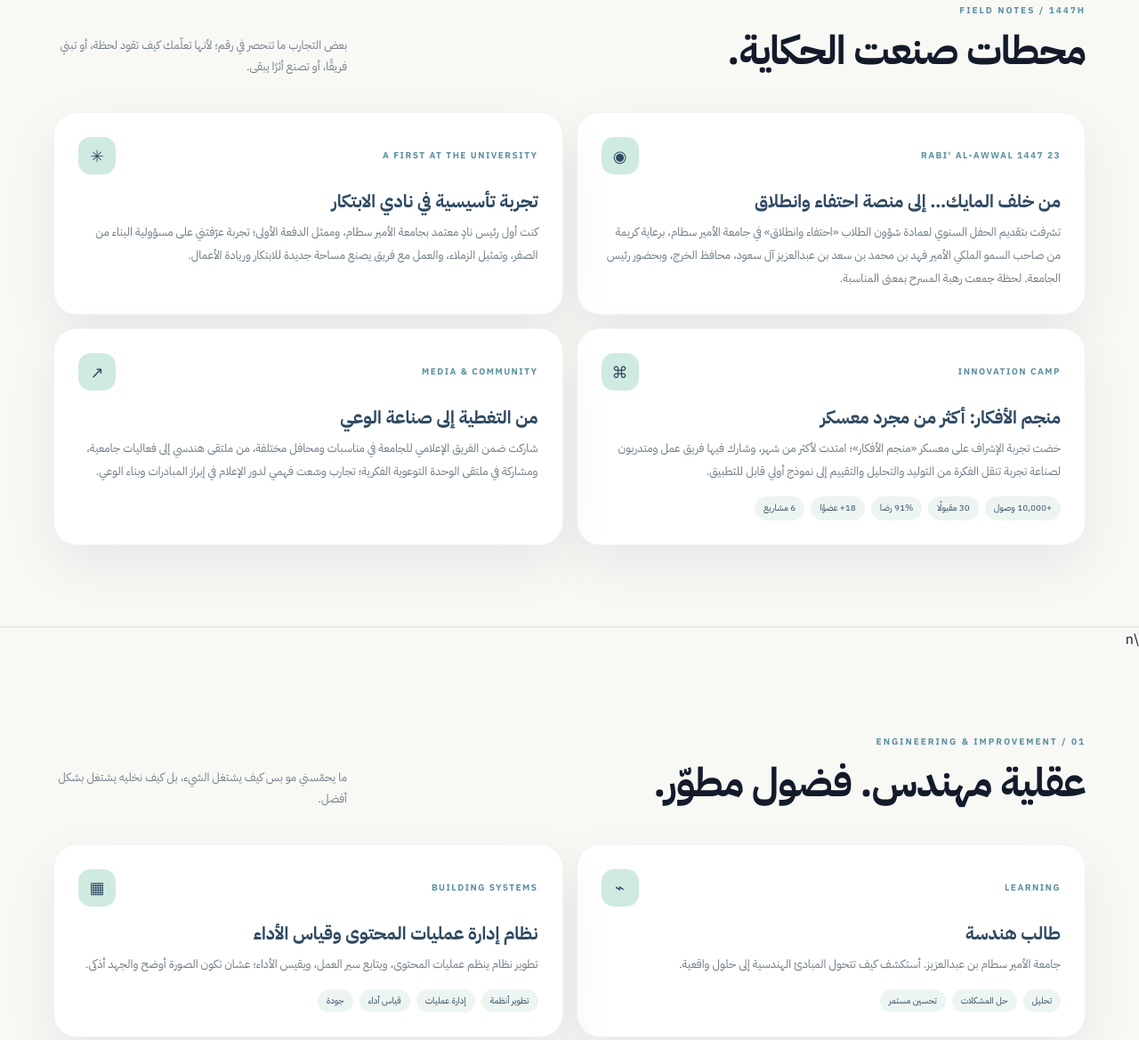
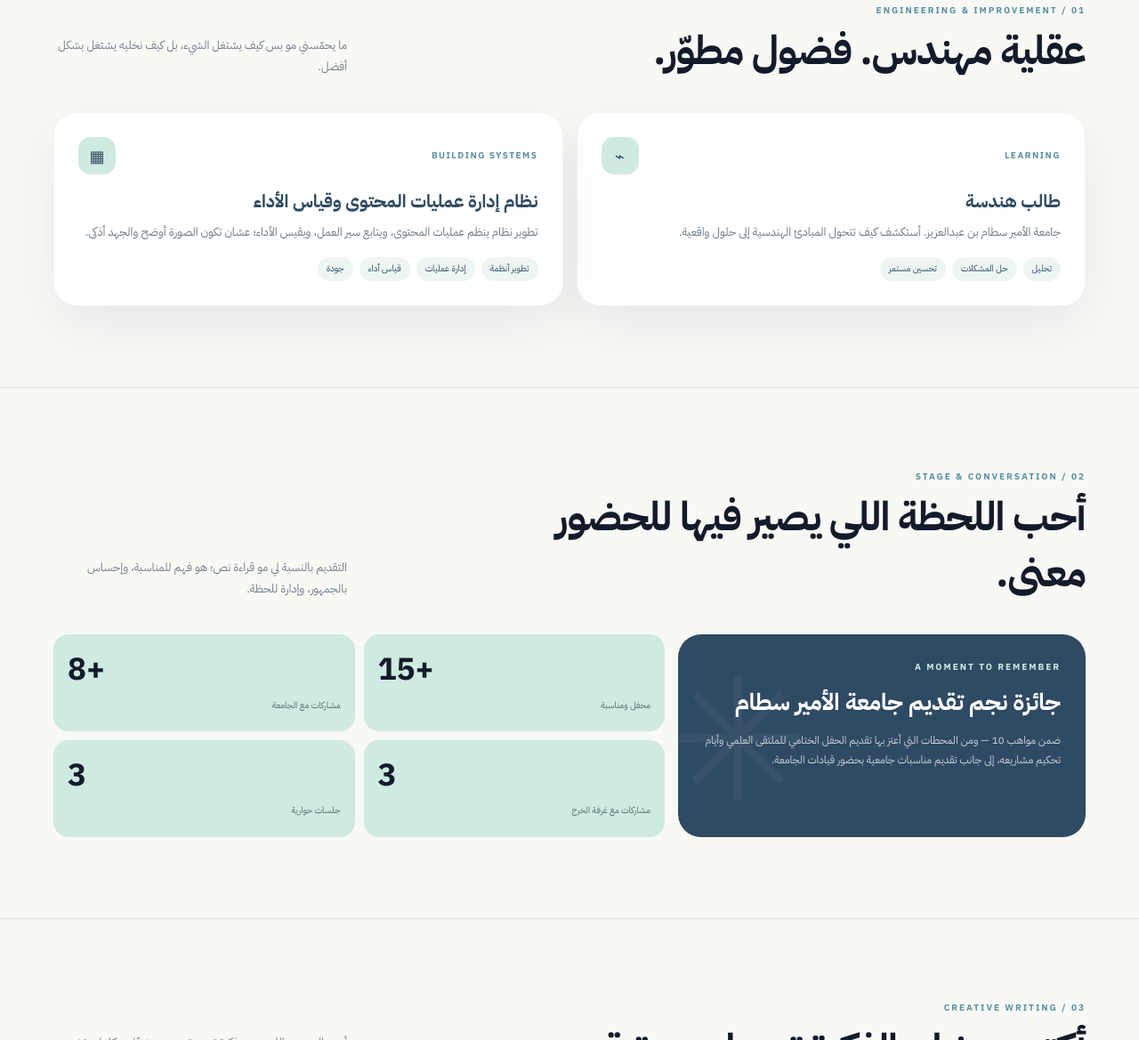
Before and after one commit to yznm1lq-pixel/my-profile, a plain HTML site: page index.html in a window 1280 px wide. Shown: the part 1417-2586 px from the top of the page at 89% size. Drawn offline with Linux system fonts and the light colour scheme.

Commit message:
Remove added 1447H portfolio stories section

```diff
--- a/index.html
+++ b/index.html
@@ -40,12 +40,7 @@ footer{display:flex;justify-content:space-between;gap:12px;padding:22px 0;color:
 </section>
 <div class="ticker"><div class="ticker-track"><span><b>✳</b> هندسة وتحسين</span><span><b>✳</b> تقديم وإدارة حوار</span><span><b>✳</b> كتابة إبداعية</span><span><b>✳</b> إدارة مشاريع</span><span><b>✳</b> تعليق صوتي</span><span><b>✳</b> هندسة وتحسين</span><span><b>✳</b> تقديم وإدارة حوار</span><span><b>✳</b> كتابة إبداعية</span><span><b>✳</b> إدارة مشاريع</span><span><b>✳</b> تعليق صوتي</span></div></div>
 <section class="section" id="about"><div class="wrap"><div class="section-heading reveal"><div class="left"><div class="section-kicker">A LITTLE ABOUT ME</div><h2>مو قالب واحد… وهذا سرّ الحكاية.</h2></div><p>خلال ١٤٤٧هـ خضت تجارب بين التقديم، وقيادة المشاريع، وكتابة المحتوى، والعمل في الأندية والمبادرات الطلابية. أؤمن أن الأثر يبدأ من فكرة، ويكبر بالعمل والالتزام.</p></div><div class="cards"><article class="card reveal"><div class="card-top"><span class="card-label">01 — طريقة تفكيري</span><span class="icon">⌘</span></div><h3>أشوف الصورة الكبيرة والتفاصيل</h3><p>خلفيتي الهندسية تدفعني أفهم المشكلة، أفككها، وأبحث عن طريقة أذكى لتنفيذها وتحسينها.</p></article><article class="card reveal"><div class="card-top"><span class="card-label">02 — طريقة شغلي</span><span class="icon">✳</span></div><h3>أحب أجمع الناس حول فكرة</h3><p>من إدارة الحوار إلى بناء فريق مشروع؛ أستمتع بصناعة تجربة يكون فيها لكل شخص دور، ولكل جهد معنى.</p></article></div></div></section>
-<section class="section" id="stories"><div class="wrap"><div class="section-heading reveal"><div class="left"><div class="section-kicker">FIELD NOTES / 1447H</div><h2>محطات صنعت الحكاية.</h2></div><p>بعض التجارب ما تنحصر في رقم؛ لأنها تعلّمك كيف تقود لحظة، أو تبني فريقًا، أو تصنع أثرًا يبقى.</p></div><div class="cards">
-<article class="card reveal"><div class="card-top"><span class="card-label">23 RABI' AL-AWWAL 1447</span><span class="icon">◉</span></div><h3>من خلف المايك… إلى منصة احتفاء وانطلاق</h3><p>تشرفت بتقديم الحفل السنوي لعمادة شؤون الطلاب «احتفاء وانطلاق» في جامعة الأمير سطام، برعاية كريمة من صاحب السمو الملكي الأمير فهد بن محمد بن سعد بن عبدالعزيز آل سعود، محافظ الخرج، وبحضور رئيس الجامعة. لحظة جمعت رهبة المسرح بمعنى المناسبة.</p></article>
-<article class="card reveal"><div class="card-top"><span class="card-label">A FIRST AT THE UNIVERSITY</span><span class="icon">✳</span></div><h3>تجربة تأسيسية في نادي الابتكار</h3><p>كنت أول رئيس نادٍ معتمد بجامعة الأمير سطام، وممثل الدفعة الأولى؛ تجربة عرّفتني على مسؤولية البناء من الصفر، وتمثيل الزملاء، والعمل مع فريق يصنع مساحة جديدة للابتكار وريادة الأعمال.</p></article>
-<article class="card reveal"><div class="card-top"><span class="card-label">INNOVATION CAMP</span><span class="icon">⌘</span></div><h3>منجم الأفكار: أكثر من مجرد معسكر</h3><p>خضت تجربة الإشراف على معسكر «منجم الأفكار»؛ امتدت لأكثر من شهر، وشارك فيها فريق عمل ومتدربون لصناعة تجربة تنقل الفكرة من التوليد والتحليل والتقييم إلى نموذج أولي قابل للتطبيق.</p><div class="chips"><span class="chip">+10,000 وصول</span><span class="chip">30 مقبولًا</span><span class="chip">91% رضا</span><span class="chip">18+ عضوًا</span><span class="chip">6 مشاريع</span></div></article>
-<article class="card reveal"><div class="card-top"><span class="card-label">MEDIA & COMMUNITY</span><span class="icon">↗</span></div><h3>من التغطية إلى صناعة الوعي</h3><p>شاركت ضمن الفريق الإعلامي للجامعة في مناسبات ومحافل مختلفة، من ملتقى هندسي إلى فعاليات جامعية، ومشاركة في ملتقى الوحدة التوعوية الفكرية؛ تجارب وسّعت فهمي لدور الإعلام في إبراز المبادرات وبناء الوعي.</p></article>
-</div></div></section>\n<section class="section" id="engineering"><div class="wrap"><div class="section-heading reveal"><div class="left"><div class="section-kicker">01 / ENGINEERING & IMPROVEMENT</div><h2>عقلية مهندس. فضول مطوّر.</h2></div><p>ما يحمّسني مو بس كيف يشتغل الشيء، بل كيف نخليه يشتغل بشكل أفضل.</p></div><div class="cards"><article class="card reveal"><div class="card-top"><span class="card-label">LEARNING</span><span class="icon">⌁</span></div><h3>طالب هندسة</h3><p>جامعة الأمير سطام بن عبدالعزيز. أستكشف كيف تتحول المبادئ الهندسية إلى حلول واقعية.</p><div class="chips"><span class="chip">تحليل</span><span class="chip">حل المشكلات</span><span class="chip">تحسين مستمر</span></div></article><article class="card reveal"><div class="card-top"><span class="card-label">BUILDING SYSTEMS</span><span class="icon">▦</span></div><h3>نظام إدارة عمليات المحتوى وقياس الأداء</h3><p>تطوير نظام ينظم عمليات المحتوى، ويتابع سير العمل، ويقيس الأداء؛ عشان تكون الصورة أوضح والجهد أذكى.</p><div class="chips"><span class="chip">تطوير أنظمة</span><span class="chip">إدارة عمليات</span><span class="chip">قياس أداء</span><span class="chip">جودة</span></div></article></div></div></section>
+<section class="section" id="engineering"><div class="wrap"><div class="section-heading reveal"><div class="left"><div class="section-kicker">01 / ENGINEERING & IMPROVEMENT</div><h2>عقلية مهندس. فضول مطوّر.</h2></div><p>ما يحمّسني مو بس كيف يشتغل الشيء، بل كيف نخليه يشتغل بشكل أفضل.</p></div><div class="cards"><article class="card reveal"><div class="card-top"><span class="card-label">LEARNING</span><span class="icon">⌁</span></div><h3>طالب هندسة</h3><p>جامعة الأمير سطام بن عبدالعزيز. أستكشف كيف تتحول المبادئ الهندسية إلى حلول واقعية.</p><div class="chips"><span class="chip">تحليل</span><span class="chip">حل المشكلات</span><span class="chip">تحسين مستمر</span></div></article><article class="card reveal"><div class="card-top"><span class="card-label">BUILDING SYSTEMS</span><span class="icon">▦</span></div><h3>نظام إدارة عمليات المحتوى وقياس الأداء</h3><p>تطوير نظام ينظم عمليات المحتوى، ويتابع سير العمل، ويقيس الأداء؛ عشان تكون الصورة أوضح والجهد أذكى.</p><div class="chips"><span class="chip">تطوير أنظمة</span><span class="chip">إدارة عمليات</span><span class="chip">قياس أداء</span><span class="chip">جودة</span></div></article></div></div></section>
 <section class="section" id="presenting"><div class="wrap"><div class="section-heading reveal"><div class="left"><div class="section-kicker">02 / STAGE & CONVERSATION</div><h2>أحب اللحظة اللي يصير فيها للحضور معنى.</h2></div><p>التقديم بالنسبة لي مو قراءة نص؛ هو فهم للمناسبة، وإحساس بالجمهور، وإدارة للحظة.</p></div><div class="presentation reveal"><div class="award"><div class="section-kicker">A MOMENT TO REMEMBER</div><h3>جائزة نجم تقديم جامعة الأمير سطام</h3><p>ضمن مواهب 10 — ومن المحطات التي أعتز بها تقديم الحفل الختامي للملتقى العلمي وأيام تحكيم مشاريعه، إلى جانب تقديم مناسبات جامعية بحضور قيادات الجامعة.</p></div><div class="metrics"><div class="metric"><b>15+</b><span>محفل ومناسبة</span></div><div class="metric"><b>8+</b><span>مشاركات مع الجامعة</span></div><div class="metric"><b>3</b><span>مشاركات مع غرفة الخرج</span></div><div class="metric"><b>3</b><span>جلسات حوارية</span></div></div></div></div></section>
 <section class="section" id="writing"><div class="wrap"><div class="section-heading reveal"><div class="left"><div class="section-kicker">03 / CREATIVE WRITING</div><h2>أكتب عشان الفكرة توصل… وتبقى.</h2></div><p>أحب المحتوى اللي يجمع فكرة تستحق، وسرد يشدّك، وكلمات تشبه الإنسان.</p></div><div class="stats-row reveal"><div class="stat"><b>15</b><span>منشورًا مع صعود</span></div><div class="stat"><b>5</b><span>نصوص ومقالات شخصية</span></div><div class="stat"><b>3</b><span>نشرات «رحلة مهندس»</span></div><div class="stat"><b>1</b><span>مقال عن لقاء مؤسس مايكس</span></div></div><article class="card reveal"><div class="card-top"><span class="card-label">A NEWSLETTER SERIES</span><span class="icon">✎</span></div><h3>رحلة مهندس</h3><p>ثلاث نشرات، وثلاث زوايا للتأمل في التجربة والعمل والحياة.</p><div class="work-list"><a class="work-link" href="https://lnkd.in/p/dXFdKqfu" target="_blank" rel="noopener"><span><strong>فخ يسبب الإحباط</strong><small>اقرأ النشرة</small></span><i>↗</i></a><a class="work-link" href="https://lnkd.in/p/dkwV-3DV" target="_blank" rel="noopener"><span><strong>كيف يعمل قادة بلدنا في عشرات المناصب بكفاءة مذهلة؟</strong><small>اقرأ النشرة</small></span><i>↗</i></a><a class="work-link" href="https://lnkd.in/p/dzPx5-kW" target="_blank" rel="noopener"><span><strong>الأيام الصعبة</strong><small>اقرأ النشرة</small></span><i>↗</i></a></div></article></div></section>
 <section class="section" id="projects"><div class="wrap"><div class="section-heading reveal"><div class="left"><div class="section-kicker">04 / PROJECTS & INITIATIVES</div><h2>من الفكرة إلى فريق يشتغل.</h2></div><p>أستمتع ببناء المسارات من البداية، وترتيب الصورة قبل الانطلاق.</p></div><div class="project-card reveal"><div class="section-kicker">ACADEMY ROWAD / ENTREPRENEURSHIP</div><h3>تطوير مسار ريادة الأعمال — أكاديمية رواد</h3><p>العمل على تأسيس المسار وبناء خطته الاستراتيجية لعام 2027، وتكوين فريق العمل، ووضع خطة «صنّاع الوعي والأثر». وتعلّمت من تجربة «منجم الأفكار» أن قيمة المعسكر ليست في طرح الأفكار فقط، بل في بناء رحلة تحولها إلى نماذج قابلة للتطبيق.</p><div class="project-points"><div class="point">تأسيس المسار وبناء الخطة الاستراتيجية</div><div class="point">بناء فريق العمل وتنظيم الأدوار</div><div class="point">خطة صنّاع الوعي والأثر</div></div></div></div></section>
```
